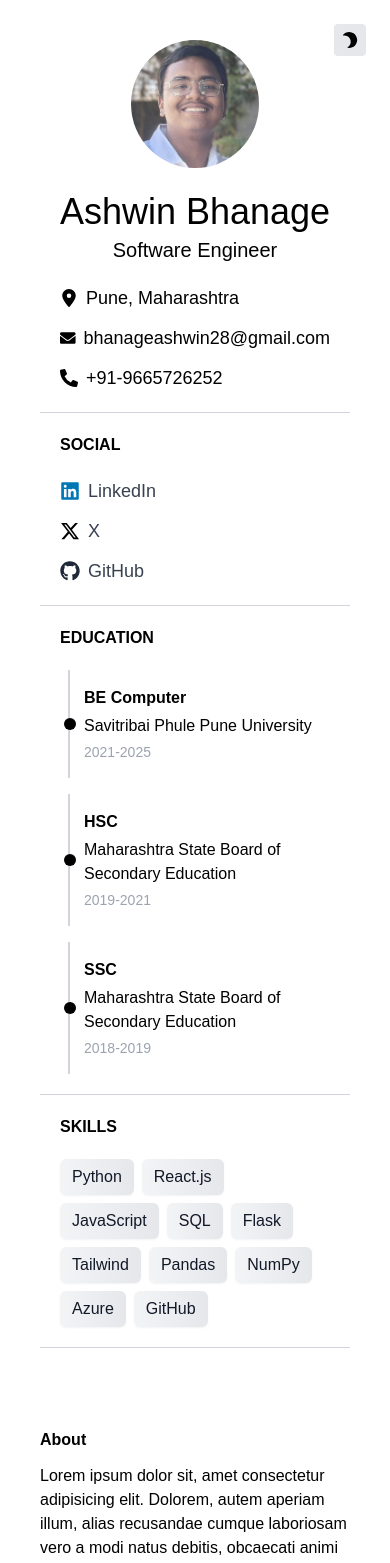
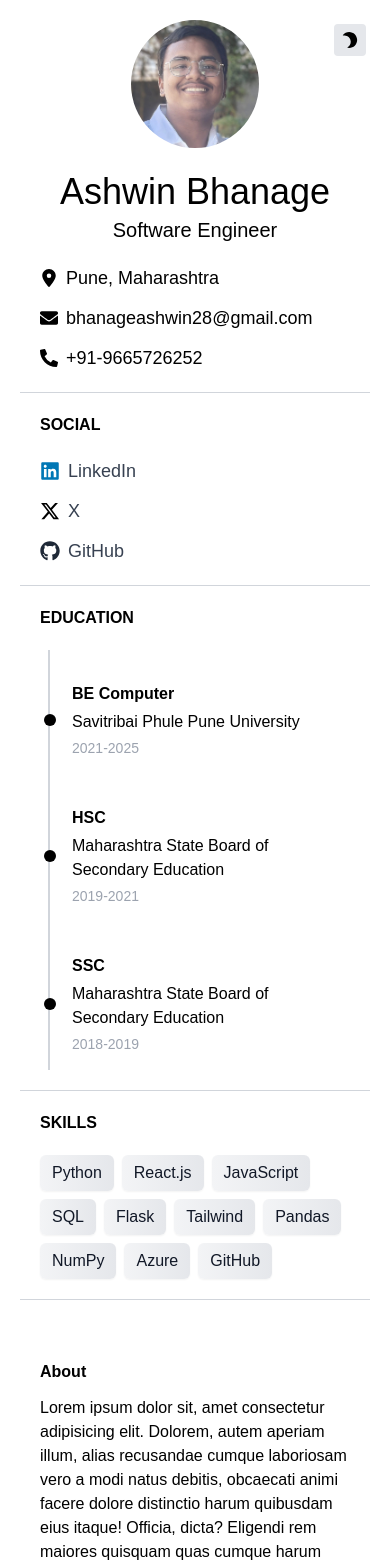
Before and after one commit to ashwin-bhanage/personal-portfolio, a React (Vite) app: page / in a window 390 px wide. Shown: the top 1563 px of the page. Built offline with nearby package versions, Linux system fonts and the light colour scheme; a web font is replaced by a local one.

Commit message:
fix: layout checkout and padding fixes

```diff
--- a/src/components/InfoLeft.jsx
+++ b/src/components/InfoLeft.jsx
@@ -24,10 +24,17 @@ const InfoLeft = ({ darkMode, toggleDarkMode }) => {
   ];
 
   return (
-    <div className="min-h-screen flex-1 relative p-10 transition-colors duration-300 ease-in-out dark:bg-black dark:text-white sm:border-r border-gray-300 dark:border-gray-700">
-      {/* Profile Image */}
+    <div className="min-h-screen flex-1 relative p-5 transition-colors duration-300 ease-in-out dark:bg-black dark:text-white sm:border-r border-gray-300 dark:border-gray-700">
+      {/* Profile Picture */}
       <div className="flex flex-col items-center justify-center gap-4 mb-6">
-        <img src={image} alt="Profile Pic" className="w-32 rounded-full" />
+        <img
+          src={image}
+          alt="User profile picture"
+          className="w-32 h-32 rounded-full object-cover"
+          onError={(e) => {
+            e.target.src = "fallback-avatar.png"; // or handle differently
+          }}
+        />
       </div>
 
       {/* Name and Title */}
@@ -120,9 +127,13 @@ const InfoLeft = ({ darkMode, toggleDarkMode }) => {
       </div>
 
       {/* Education Timeline */}
-      <div className="flex flex-col gap-5 border-b border-gray-300 dark:border-gray-700 py-5 px-5 antialiased">
+      <div className="flex flex-col justify-start gap-5 border-b border-gray-300 dark:border-gray-700 py-5 px-5 antialiased">
         <h1 className="font-clash font-semibold md:text-2xl">EDUCATION</h1>
-        <ul className="space-y-4">
+
+        <ul className="relative pl-3 space-y-4">
+          {/* Vertical line for the entire timeline */}
+          <div className="absolute left-2 top-0 bottom-0 w-[2px] bg-gray-300 dark:bg-gray-700"></div>
+
           {[
             {
               title: "BE Computer",
@@ -143,11 +154,10 @@ const InfoLeft = ({ darkMode, toggleDarkMode }) => {
             <li
               key={i}
               className="
-  relative flex flex-col gap-1 pl-6 p-4
-  before:content-[''] before:absolute before:left-2 before:top-0 before:bottom-0 before:w-[2px] before:bg-gray-300 before:dark:bg-gray-700
-  after:content-[''] after:absolute after:left-1 after:top-1/2 after:-translate-y-1/2 after:h-3 after:w-3 after:rounded-full after:bg-black after:dark:bg-gray-200
-  transition-all duration-300 ease-in-out
-"
+          relative flex flex-col gap-1 pl-5 p-4
+          after:content-[''] after:absolute after:-left-2 after:top-1/2 after:-translate-y-1/2
+          after:h-3 after:w-3 after:rounded-full after:bg-black after:dark:bg-gray-200
+        "
             >
               <span className="font-clash font-semibold md:text-lg">
                 {edu.title}
```
